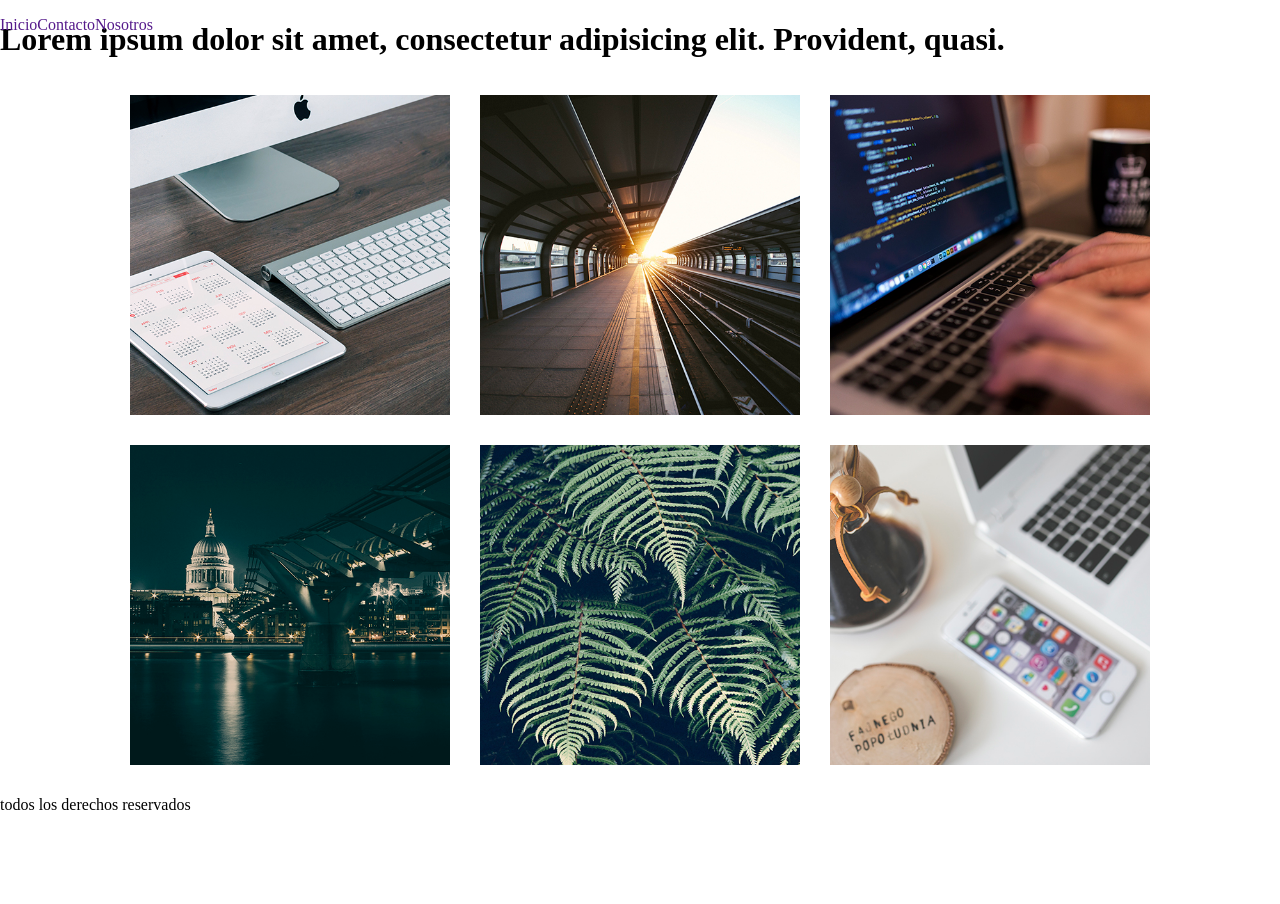
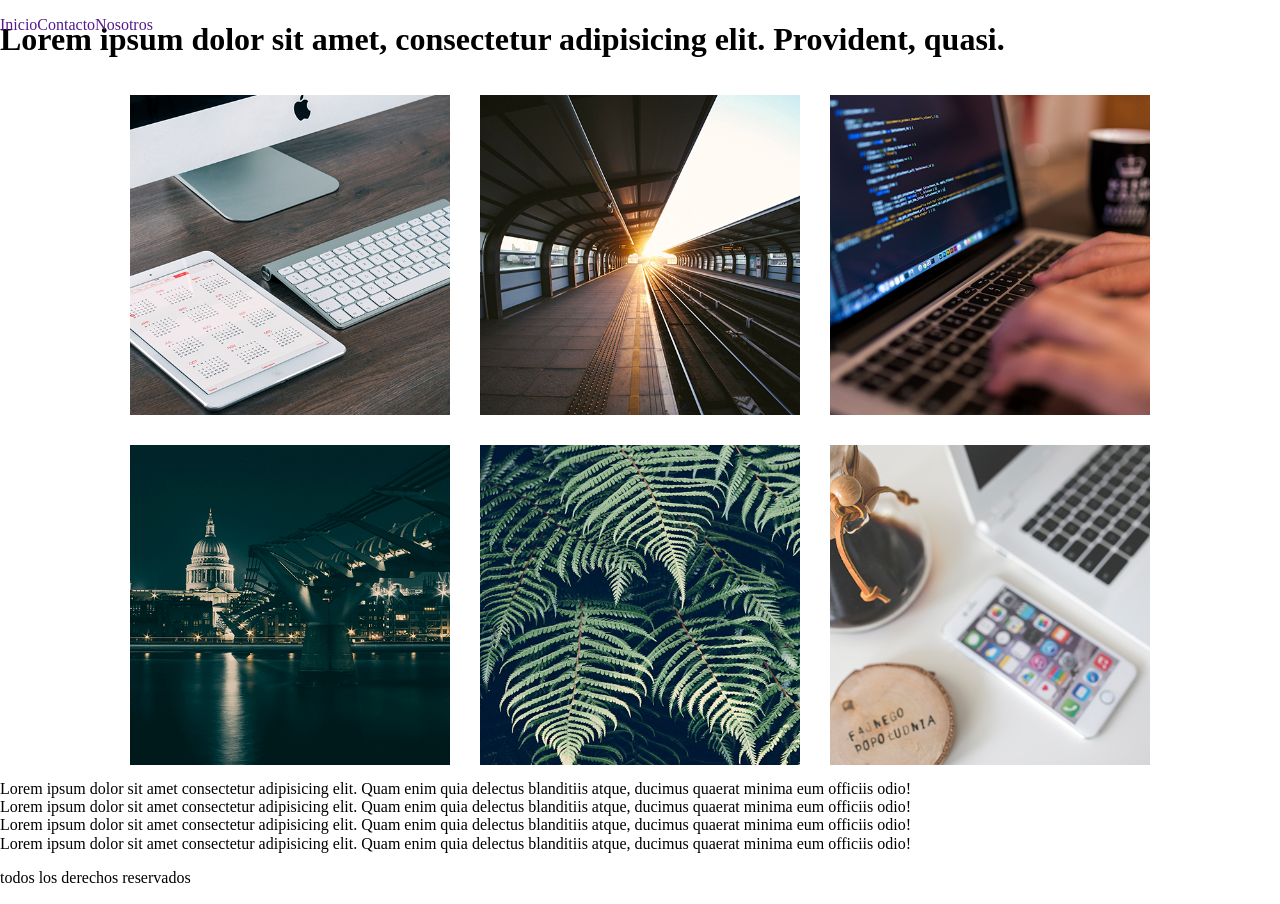
Before and after one commit to JoseR-Vargas/Portafolio, a plain HTML site: page index.html in a window 1280 px wide. Before the commit the page ends 830 px from the top, so only its background shows below. Drawn offline with nearby package versions, Linux system fonts and the light colour scheme.

Commit message:
main changes

```diff
--- a/index.html
+++ b/index.html
@@ -37,6 +37,14 @@
         <img class="photo-main" src="images/5.jpg" alt="">
         <img class="photo-main" src="images/6.jpg" alt="">
     </div>
+
+    <div>Lorem ipsum dolor sit amet consectetur adipisicing elit. Quam enim quia delectus blanditiis atque, ducimus quaerat minima eum officiis odio!</div>
+
+    <div>Lorem ipsum dolor sit amet consectetur adipisicing elit. Quam enim quia delectus blanditiis atque, ducimus quaerat minima eum officiis odio!</div>
+
+    <div>Lorem ipsum dolor sit amet consectetur adipisicing elit. Quam enim quia delectus blanditiis atque, ducimus quaerat minima eum officiis odio!</div>
+
+    <div>Lorem ipsum dolor sit amet consectetur adipisicing elit. Quam enim quia delectus blanditiis atque, ducimus quaerat minima eum officiis odio!</div>
     </section>
  <!-- Fin section     -->
 
```
